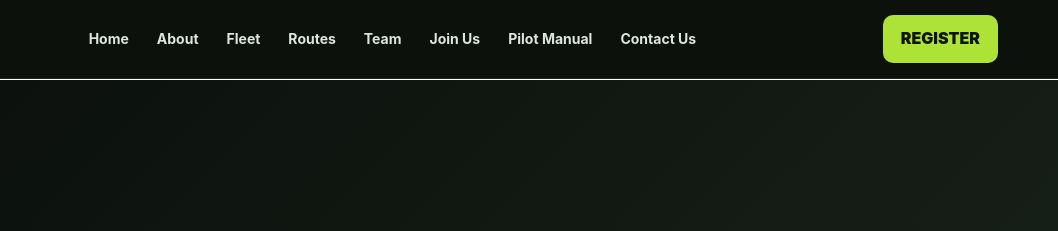
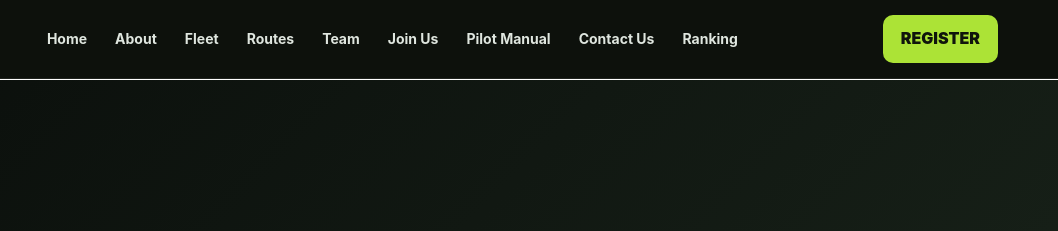
Before and after one commit to chrissi12345/Echo-Air-Group, a plain HTML site: page manual.html in a window 1280 px wide. Shown: the top 231 px of the page, 222-1280 px from the left. Drawn offline with Linux system fonts and the light colour scheme.

Commit message:
Update manual.html

```diff
--- a/manual.html
+++ b/manual.html
@@ -357,6 +357,8 @@ footer .copy {
 
 <a href="contact.html">Contact Us</a>
 
+<a href="ranking.html">Ranking</a>
+
 </nav>
 
 
@@ -399,6 +401,8 @@ REGISTER
 <a href="manual.html">Pilot Manual</a>
 
 <a href="contact.html">Contact Us</a>
+
+<a href="ranking.html">Ranking</a>
 
 <a href="join.html">Register</a>
 
```
